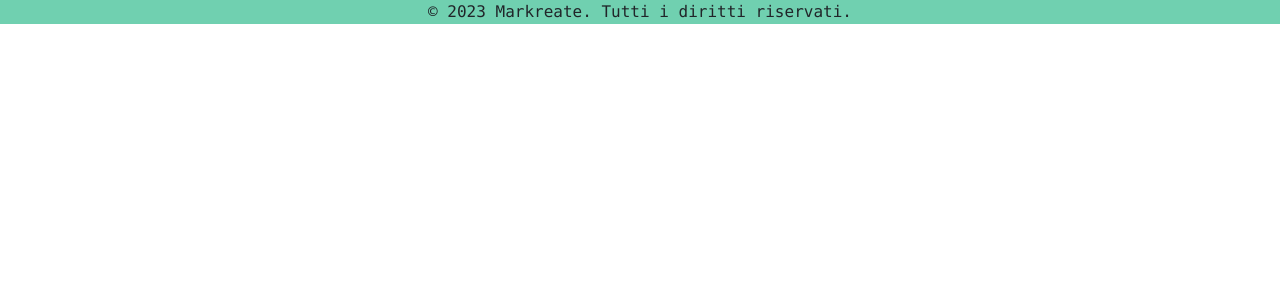
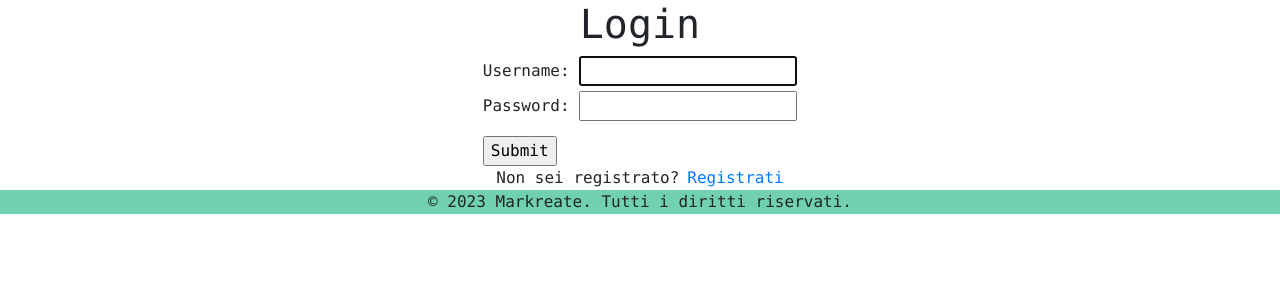
Before and after one commit to teolotti/Markreate, a Django app: page /accounts/login/ in a window 1280 px wide. Shown: the part 56-356 px from the top of the page. Run offline with Django 4.2, Linux system fonts and the light colour scheme; some libraries are stand-ins or nearby versions.

Commit message:
Login and sign up fixed
todo become seller

```diff
--- a/accounts/forms.py
+++ b/accounts/forms.py
@@ -1,6 +1,6 @@
 from django.forms import ModelForm
-from django.contrib.auth.forms import UserCreationForm
-from django.contrib.auth.models import User
+from django.contrib.auth.forms import UserCreationForm, AuthenticationForm
+
 from accounts.models import Customer
 from django import forms
 
@@ -9,3 +9,9 @@ class CreateCustomerForm(UserCreationForm):
     class Meta:
         model = Customer
         fields = ['first_name', 'last_name', 'username', 'email', 'password1', 'password2']
+
+
+class LoginCustomerForm(AuthenticationForm):
+    class Meta:
+        model = Customer
+        fields = ['username', 'password']
--- a/accounts/urls.py
+++ b/accounts/urls.py
@@ -7,4 +7,5 @@ from django.conf.urls.static import static
 urlpatterns = [
     path('login/', views.loginPage, name='login'),
     path('register/', views.registerPage, name='register'),
+    path('logout/', views.logoutUser, name='logout'),
 ] + static(settings.MEDIA_URL, document_root=settings.MEDIA_ROOT)
--- a/accounts/views.py
+++ b/accounts/views.py
@@ -1,23 +1,57 @@
-from django.shortcuts import render
+from django.contrib.auth.decorators import login_required
+from django.contrib.auth.forms import AuthenticationForm
+from django.shortcuts import render, redirect
 from accounts.forms import CreateCustomerForm
+from django.contrib import messages
+from django.contrib.auth import authenticate, login, logout
 
 
 # Create your views here.
 
 def loginPage(request):
+    if request.user.is_authenticated:
+        return redirect('home')
+    else:
+        if request.method == 'POST':
+            form = AuthenticationForm(request, data=request.POST)
+            if form.is_valid():
+                user = form.get_user()
+                login(request, user)
+                messages.success(request, 'Login effettuato con successo!')
+                return redirect('home')
+        else:
+            messages.error(request, 'Username o password errati!')
+            form = AuthenticationForm(request)
+        context = {'form': form}
+        return render(request, 'accounts/login.html', context)
+
+
+def registerPage(request):
+    if request.user.is_authenticated:
+        return redirect('home')
+    else:
+        form = CreateCustomerForm()
+
+        if request.method == 'POST':
+            form = CreateCustomerForm(request.POST)
+            if form.is_valid():
+                form.save()
+                messages.success(request, 'Account creato con successo!')
+                return redirect('login')
+
+        context = {'form': form}
+        return render(request, 'accounts/registration.html', context)
+
+
+def logoutUser(request):
+    logout(request)
+    messages.success(request, 'Logout effettuato con successo!')
+    return redirect('home')
+
+
+@login_required(login_url='login')
+def becomeSeller(request):
     form = CreateCustomerForm()
 
     context = {'form': form}
-    return render(request, 'accounts/login.html', context)
-
-
-def registerPage(request):
-    form = CreateCustomerForm()
-
-    if request.method == 'POST':
-        form = CreateCustomerForm(request.POST)
-        if form.is_valid():
-            form.save()
-
-    context = {'form': form}
-    return render(request, 'accounts/registration.html', context)
+    return render(request, 'accounts/becomeSeller.html', context)
--- a/templates/accounts/login.html
+++ b/templates/accounts/login.html
@@ -1 +1,25 @@
 {% extends '../base.html' %}
+
+{% block content %}
+    <div class="d-flex justify-content-center links">
+        <div class="user-card" style="display: flex; justify-content: center; flex-direction: column; width: 450px">
+            <div class="d-flex justify-content-center links">
+                <h1>Login</h1>
+            </div>
+            <div class="d-flex justify-content-center">
+                <form method="post" action="">
+                    {% csrf_token %}
+                    {% for field in form %}
+                        {{ field.label_tag }}
+                        {{ field }}
+                        <br>
+                    {% endfor %}
+                    <input type="submit" name="Login" style="margin-top: 10px">
+                </form>
+            </div>
+        </div>
+    </div>
+    <div class="d-flex justify-content-center links">
+        Non sei registrato? <a href="{% url 'register' %}" class="ml-2">Registrati</a>
+    </div>
+{% endblock %}
--- a/templates/accounts/registration.html
+++ b/templates/accounts/registration.html
@@ -19,6 +19,9 @@
             </div>
         </div>
     </div>
+
+    {{ form.errors }}
+
     <div class="d-flex justify-content-center links">
         Hai già un account? <a href="{% url 'login' %}" class="ml-2">Login</a>
     </div>
--- a/templates/base.html
+++ b/templates/base.html
@@ -26,18 +26,20 @@
                 <li class="nav-item">
                     <a class="nav-link" href="#">Contattaci</a>
                 </li>
+                {% if not request.user.is_authenticated %}
                     <li class="nav-item">
                         <a class="nav-link" href="{% url 'login' %}">Login</a>
                     </li>
                     <li class="nav-item">
                         <a class="nav-link" href="{% url 'register' %}">Registrati</a>
                     </li>
-                {% if Customer.is_authenticated %}
+                {% endif %}
+                {% if request.user.is_authenticated %}
                     <li class="nav-item">
                     <a class="nav-link" href="#">Profilo</a>
                     </li>
                     <li class="nav-item">
-                    <a class="nav-link" href="#">Logout</a>
+                    <a class="nav-link" href="{% url 'logout' %}">Logout</a>
                     </li>
                 {% endif %}
             </ul>
```
Also changed, not shown: db.sqlite3. Lines whose indentation alone changed are shown as unchanged.
